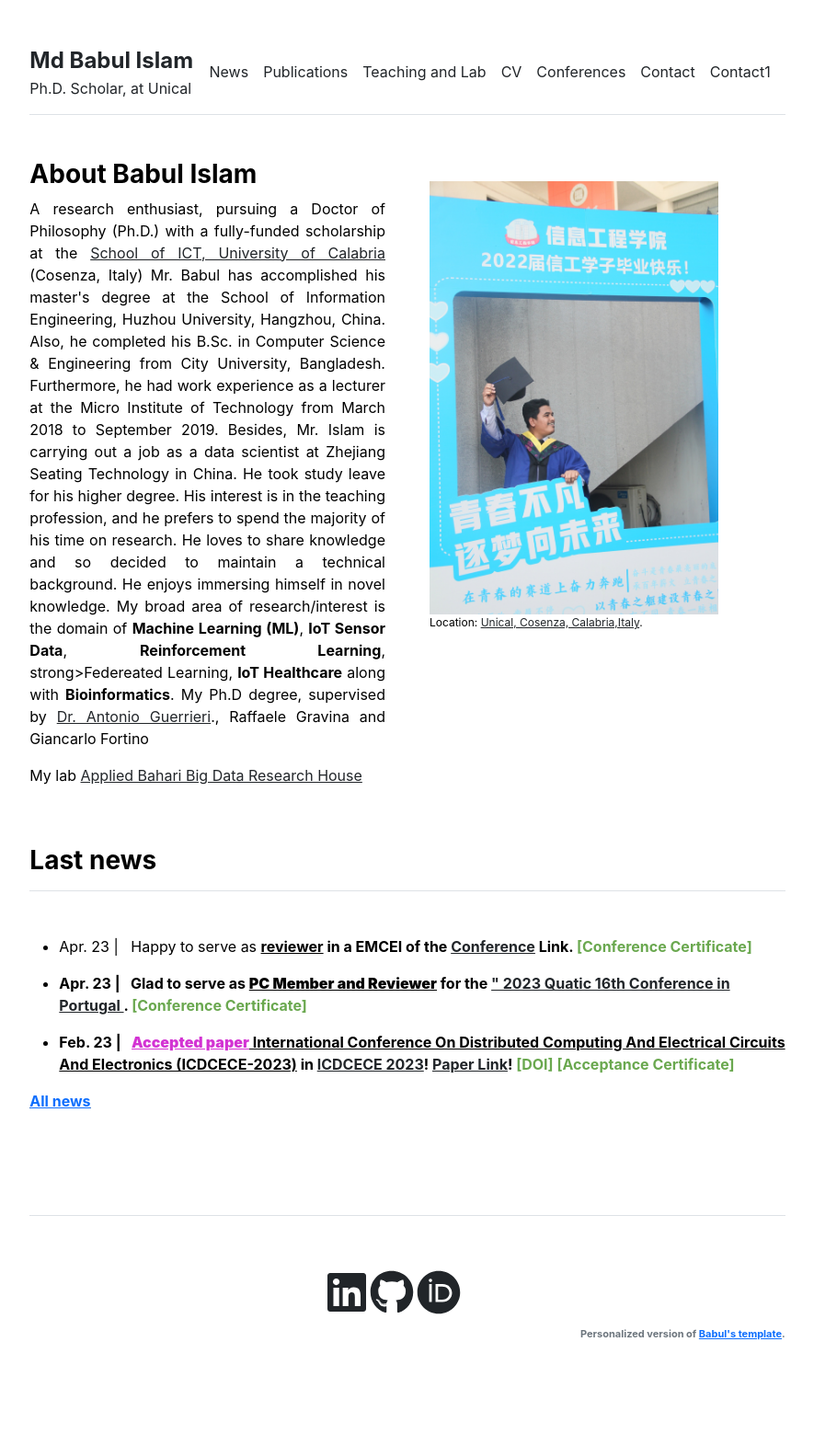
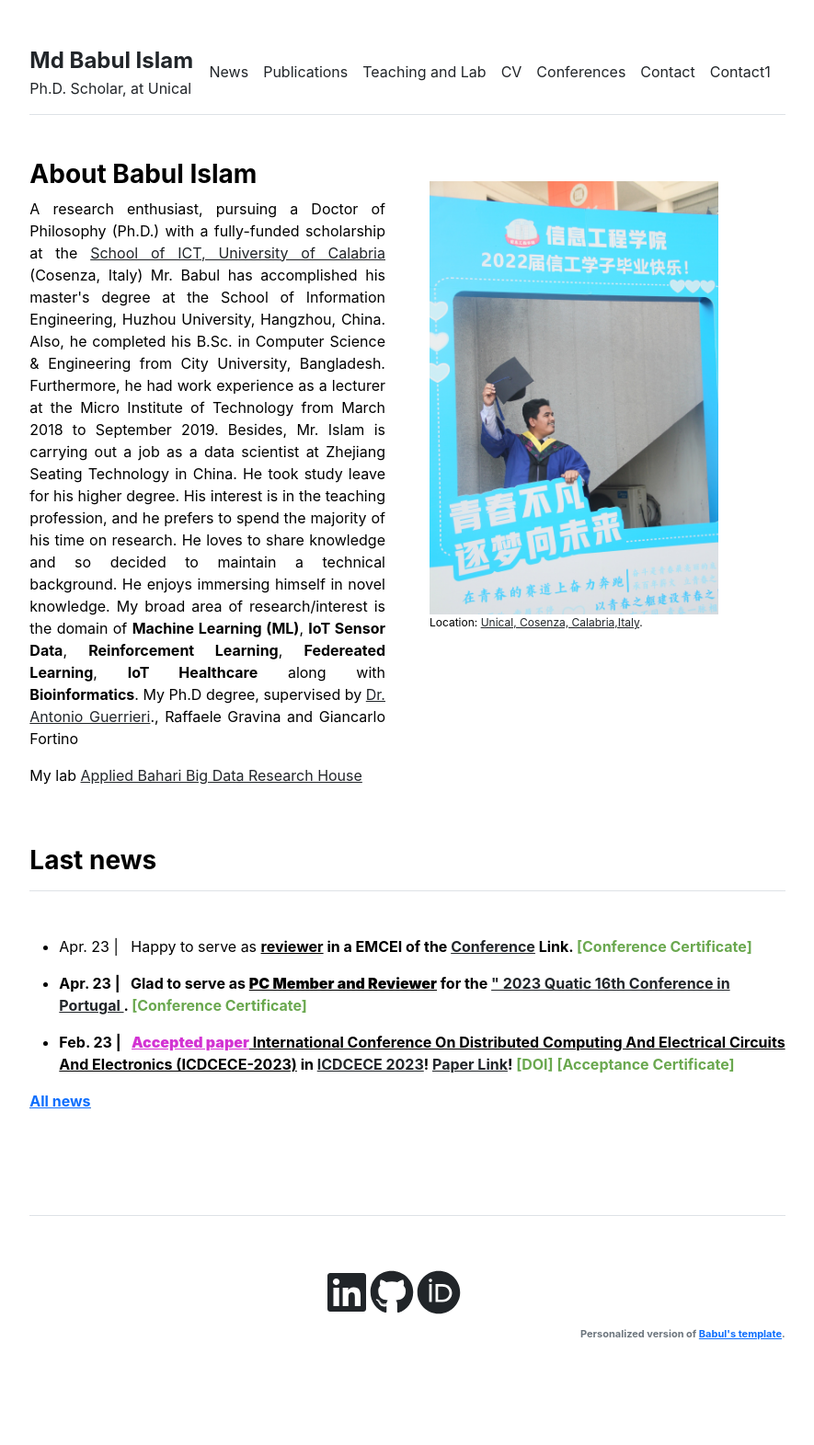
Before and after one commit to babulcseian/babulcseian.github.io, a Jekyll site: the page built from index.md, in a window 1280 px wide. Shown: the whole page at 92% size, without its empty margins (197-1082 px from the left). Built offline with Jekyll 4.4.1, drawn with Linux system fonts in a browser that asks for light colours; a style sheet for code colours, icons or effects is not loaded.

Commit message:
Update home.html

```diff
--- a/_layouts/home.html
+++ b/_layouts/home.html
@@ -12,7 +12,7 @@ Besides, Mr. Islam is carrying out a job as a data scientist at Zhejiang Seating
 He took study leave for his higher degree. His interest is in the teaching profession, and he prefers to spend the majority of his time on research.
     He loves to share knowledge and so decided to maintain a technical background.
 He enjoys immersing himself in novel knowledge.
-    My broad area of research/interest is the domain of <strong>Machine Learning (ML)</strong>, <strong>IoT Sensor Data</strong>, <strong>Reinforcement Learning</strong>, strong>Federeated Learning</strong>, <strong>IoT Healthcare</strong> along with <strong> Bioinformatics</strong>. My Ph.D degree, supervised by <a class="other" href='https://www.icar.cnr.it/persone/guerrieri/'> Dr. Antonio Guerrieri</a>., Raffaele Gravina and Giancarlo Fortino </p>
+    My broad area of research/interest is the domain of <strong>Machine Learning (ML)</strong>, <strong>IoT Sensor Data</strong>, <strong>Reinforcement Learning</strong>, <strong>Federeated Learning</strong>, <strong>IoT Healthcare</strong> along with <strong>Bioinformatics</strong>. My Ph.D degree, supervised by <a class="other" href='https://www.icar.cnr.it/persone/guerrieri/'> Dr. Antonio Guerrieri</a>., Raffaele Gravina and Giancarlo Fortino </p>
       My lab  <a class="other" href='https://github.com/babulcseian/babulcseian.github.io/blob/main/Applied%20Bahari%20Big%20Data%20Research%20House/index.html'>Applied Bahari Big Data Research House</a>
     <!-- Before that and in the same college, I got my master's degree in Multimedia and Communications, as well as the master's degree in Telecommunications Engineering in 2017. Previously, I finished my Telecommunications Engineering bachelor's degree from Universidade de Vigo in 2015. -->
   </p>
```
